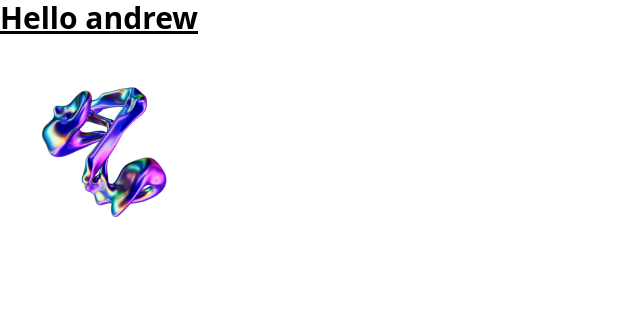
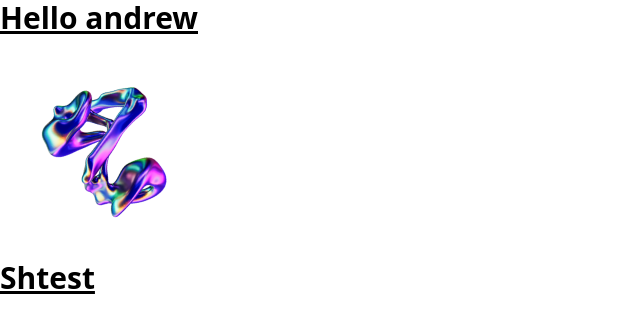
Before and after one commit to zxCrewHub/Gates-blog, a React (Vite) app: page / in a window 1280 px wide. Shown: the top 332 px of the page, without its empty margins (0-640 px from the left). Built offline with nearby package versions, Linux system fonts and the light colour scheme.

Commit message:
test commit

```diff
--- a/src/App.jsx
+++ b/src/App.jsx
@@ -1,8 +1,11 @@
+import { Shtest } from "./components/Shtest";
+
 export default function App() {
   return (
     <h1 className="text-3xl font-bold underline">
       Hello andrew
       <img src="/images/test/personal.png" alt="" />
+      <Shtest></Shtest>
     </h1>
   );
 }
--- /dev/null
+++ b/src/components/Shtest.jsx
@@ -0,0 +1,7 @@
+
+
+export const Shtest = () => {
+  return (
+    <div>Shtest</div>
+  )
+}
```
